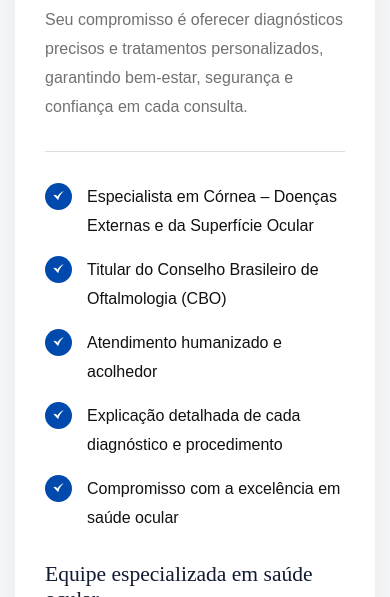
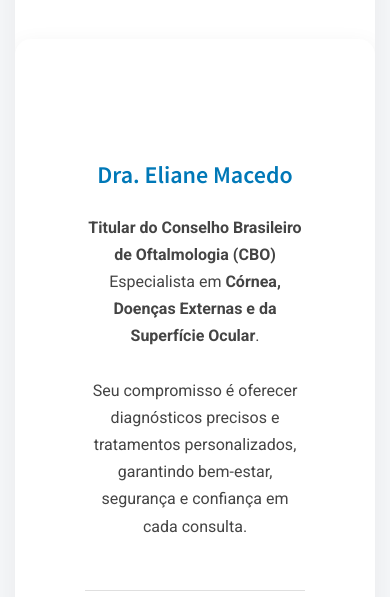
Before and after one commit to viniciusxande30/clinica-visao, a PHP site: page / in a window 390 px wide; the page is wider, and only the part inside the window is pictured. Shown: the part 4470-5067 px from the top of that part. Run offline with PHP 8.4, Linux system fonts and the light colour scheme; some libraries are stand-ins or nearby versions; some web fonts are replaced.

Commit message:
Updates da Eliane PT1

```diff
--- a/index.php
+++ b/index.php
@@ -307,33 +307,6 @@
                             <div class="text-box mb_30 pb_30">
                                 <p>Com uma equipe especializada e equipamentos modernos, nossa clínica oferece um atendimento acolhedor, focado na prevenção, diagnóstico e tratamento de problemas de visão. Nosso compromisso é garantir mais qualidade de vida e conforto visual para você e sua família.</p>
                             </div>
-                            <div class="inner-box">
-                                <div class="row clearfix">
-                                    <div class="col-lg-6 col-md-6 col-sm-12 single-column">
-                                        <div class="specialities-box">
-                                            <h4>Nossas Especialidades</h4>
-                                            <ul class="list-style-one clearfix">
-                                                <li>Córnea</li>
-                                                <li>Catarata</li>
-                                                <li>Glaucoma</li>
-                                                <li>Retina</li>
-                                                <li>Lente de Contato</li>
-
-                                            </ul>
-                                        </div>
-                                    </div>
-                                    <div class="col-lg-6 col-md-6 col-sm-12 single-column">
-                                        <div class="specialities-box">
-                                            <h4>Nosso Propósito</h4>
-                                            <ul class="list-style-one clearfix">
-                                                <li>Atendimento humano e próximo</li>
-                                                <li>Tecnologia para diagnósticos precisos</li>
-                                                <li>Cuidado contínuo com sua visão</li>
-                                            </ul>
-                                        </div>
-                                    </div>
-                                </div>
-                            </div>
                         </div>
                     </div>
                 </div>
@@ -355,6 +328,173 @@
 
             </div>
         </div>
+
+        <section class="specialties-section" style="margin-top:-100px;margin-bottom:-50px">
+  <div class="container">
+
+    <div class="specialties-grid">
+      <div class="speciality-card">
+        <h4>Nossas Especialidades</h4>
+        <ul class="list-style-one">
+          <li>Córnea</li>
+          <li>Catarata</li>
+          <li>Glaucoma</li>
+          <li>Retina</li>
+          <li>Lente de Contato</li>
+        </ul>
+      </div>
+
+      <div class="speciality-card">
+        <h4>Nosso Propósito</h4>
+        <ul class="list-style-one">
+          <li>Atendimento humano e próximo</li>
+          <li>Tecnologia para diagnósticos precisos</li>
+          <li>Cuidado contínuo com sua visão</li>
+        </ul>
+      </div>
+    </div>
+  </div>
+</section>
+
+<style>
+:root {
+  --text-font: 'Roboto', sans-serif;
+  --title-font: 'Source Sans Pro', sans-serif;
+  --primary-color: #1a1a1a;
+  --accent-color: #0078b7;
+  --bg-light: #f9fbfd;
+}
+
+/* ===== Sessão de Especialidades ===== */
+.specialties-section {
+  background: var(--bg-light);
+  padding: 90px 40px;
+  border-radius: 20px;
+  font-family: var(--text-font);
+}
+
+.specialties-section .container {
+  max-width: 1100px;
+  margin: 0 auto;
+}
+
+/* ===== Título ===== */
+.sec-title {
+  text-align: center;
+  margin-bottom: 40px;
+}
+
+.sec-title .sub-title {
+  display: inline-block;
+  font-size: 0.95rem;
+  color: var(--accent-color);
+  font-weight: 600;
+  text-transform: uppercase;
+  letter-spacing: 0.8px;
+  margin-bottom: 5px;
+}
+
+.sec-title h2 {
+  font-family: var(--title-font);
+  font-size: 2rem;
+  color: var(--primary-color);
+  font-weight: 700;
+}
+
+/* ===== Texto introdutório ===== */
+.text-box {
+  text-align: center;
+  max-width: 850px;
+  margin: 0 auto 60px;
+}
+
+.text-box p {
+  font-size: 1rem;
+  line-height: 1.8;
+  color: #444;
+}
+
+/* ===== Cards ===== */
+.specialties-grid {
+  display: grid;
+  grid-template-columns: repeat(auto-fit, minmax(420px, 1fr));
+  gap: 40px;
+}
+
+.speciality-card {
+  background: #fff;
+  border-radius: 16px;
+  padding: 30px 40px;
+  box-shadow: 0 6px 16px rgba(0, 0, 0, 0.06);
+  transition: all 0.3s ease;
+}
+
+.speciality-card:hover {
+  transform: translateY(-6px);
+  box-shadow: 0 10px 20px rgba(0, 0, 0, 0.08);
+}
+
+.speciality-card h4 {
+  font-family: var(--title-font);
+  font-size: 1.4rem;
+  color: var(--accent-color);
+  margin-bottom: 18px;
+  border-left: 4px solid var(--accent-color);
+  padding-left: 10px;
+}
+
+/* ===== Lista ===== */
+.list-style-one {
+  list-style: none;
+  padding: 0;
+  margin: 0;
+}
+
+.list-style-one li {
+  position: relative;
+  padding-left: 24px;
+  font-size: 0.98rem;
+  color: #333;
+  margin-bottom: 10px;
+}
+
+.list-style-one li::before {
+  content: "•";
+  position: absolute;
+  left: 0;
+  top: 0;
+  color: var(--accent-color);
+  font-size: 1.3rem;
+  line-height: 1;
+}
+
+/* ===== Responsivo ===== */
+@media (max-width: 768px) {
+  .specialties-section {
+    padding: 60px 20px;
+  }
+
+  .speciality-card {
+    padding: 25px;
+  }
+}
+</style>
+
+
+
+
+
+
+
+
+
+
+
+
+
+
+
+
 
        <!-- formulário de agendamento -->
 <div class="appointment-box" id="agendamento" >
@@ -413,6 +553,9 @@
 </section>
 <!-- fim sobre-a-clinica -->
 
+
+
+
 <!-- porque-escolher-section -->
 <section class="chooseus-section sec-pad p_relative"  id="especialistas">
     <div class="pattern-layer" style="background-image: url(assets/images/shape/shape-15.png);"></div>
@@ -445,34 +588,93 @@
                                 </div>
                             </div>
                             <div class="col-lg-6 col-md-12 col-sm-12 content-column">
+    <style>
+:root {
+  --text-font: 'Roboto', sans-serif;
+  --title-font: 'Source Sans Pro', sans-serif;
+  --primary-color: #1a1a1a;
+  --accent-color: #0078b7;
+}
+
+.content-block-two {
+  background: #fff;
+  padding: 60px 40px;
+  border-radius: 16px;
+  box-shadow: 0 8px 24px rgba(0,0,0,0.08);
+  max-width: 900px;
+  margin: 40px auto;
+  font-family: var(--text-font);
+  color: var(--primary-color);
+}
+
+.content-box {
+  margin-left: 20px;
+}
+
+.text-box h3 {
+  font-family: var(--title-font);
+  font-size: 2rem;
+  color: var(--accent-color);
+  margin-bottom: 10px;
+}
+
+.text-box h4 {
+  font-family: var(--title-font);
+  font-size: 1.4rem;
+  color: var(--accent-color);
+  margin-bottom: 10px;
+  margin-top: 40px;
+}
+
+.text-box p {
+  font-size: 1rem;
+  line-height: 1.7;
+  margin-bottom: 20px;
+}
+
+.list-style-one {
+  list-style: none;
+  padding: 0;
+  margin: 30px 0;
+  display: grid;
+  grid-template-columns: 1fr 1fr;
+  gap: 12px 24px;
+}
+
+.list-style-one li {
+  position: relative;
+  padding-left: 22px;
+  font-size: 0.97rem;
+  color: #333;
+}
+
+.list-style-one li::before {
+  content: '✔';
+  color: var(--accent-color);
+  position: absolute;
+  left: 0;
+  top: 0;
+}
+
+@media (max-width: 768px) {
+  .list-style-one {
+    grid-template-columns: 1fr;
+  }
+}
+</style>
+
 <div class="content-block-two">
-        <div class="content-box ml_40">
+  <div class="content-box">
     <div class="text-box">
       <h3>Dra. Eliane Macedo</h3>
       <p>
         <strong>Titular do Conselho Brasileiro de Oftalmologia (CBO)</strong><br>
-                    Especialista em <strong>Córnea, Doenças Externas e da Superfície Ocular</strong>.<br><br>Seu compromisso
-                    é oferecer diagnósticos precisos e tratamentos personalizados, garantindo bem-estar,
-                    segurança e confiança em cada consulta.
+        Especialista em <strong>Córnea, Doenças Externas e da Superfície Ocular</strong>.<br><br>
+        Seu compromisso é oferecer diagnósticos precisos e tratamentos personalizados,
+        garantindo bem-estar, segurança e confiança em cada consulta.
       </p>
     </div>
 
-            <ul class="list-style-one clearfix">
-                <li>Especialista em Córnea – Doenças Externas e da Superfície Ocular</li>
-                <li>Titular do Conselho Brasileiro de Oftalmologia (CBO)</li>
-                <li>Atendimento humanizado e acolhedor</li>
-                <li>Explicação detalhada de cada diagnóstico e procedimento</li>
-                <li>Compromisso com a excelência em saúde ocular</li>
-            </ul>
-
-            <div class="text-box mt_30">
-                <h4>Equipe especializada em saúde ocular</h4>
-                <p>
-                    Contamos com profissionais experientes e constantemente atualizados para oferecer o melhor
-                    tratamento para cada caso, com clareza e confiança. Nosso propósito é cuidar da sua visão
-                    com dedicação, tecnologia de ponta e acompanhamento contínuo.
-                </p>
-            </div>
   </div>
 </div>
 </div>
@@ -624,7 +826,7 @@
                             <div class="tab-btns tab-buttons clearfix mb_30">
                                 <div class="tab-btn active-btn" data-tab="#tab-4">Nossa visão</div>
                                 <div class="tab-btn" data-tab="#tab-5">Nossa missão</div>
-                                <div class="tab-btn" data-tab="#tab-6">Nosso jeito de cuidar</div>
+                                <div class="tab-btn" data-tab="#tab-6">Valores</div>
                             </div>
                             <div class="tabs-content">
 
```
Lines whose indentation alone changed are shown as unchanged.
